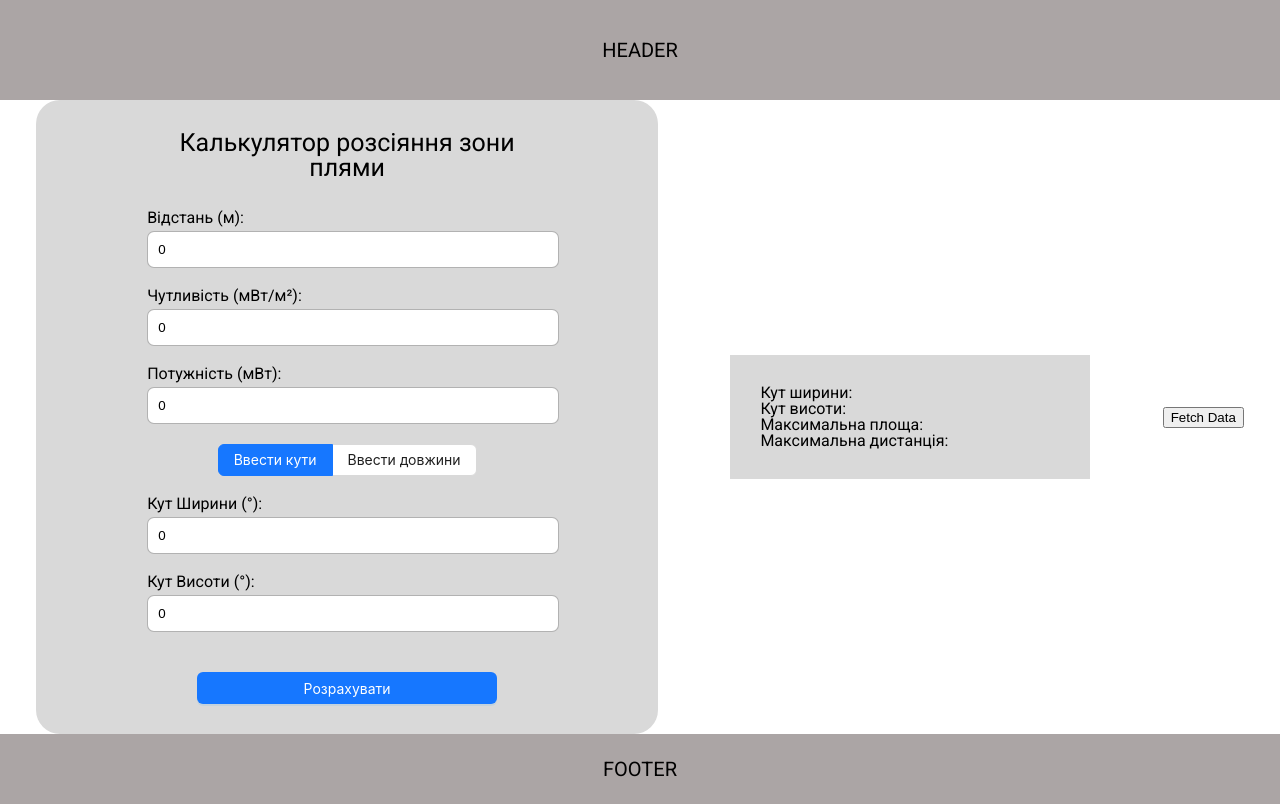
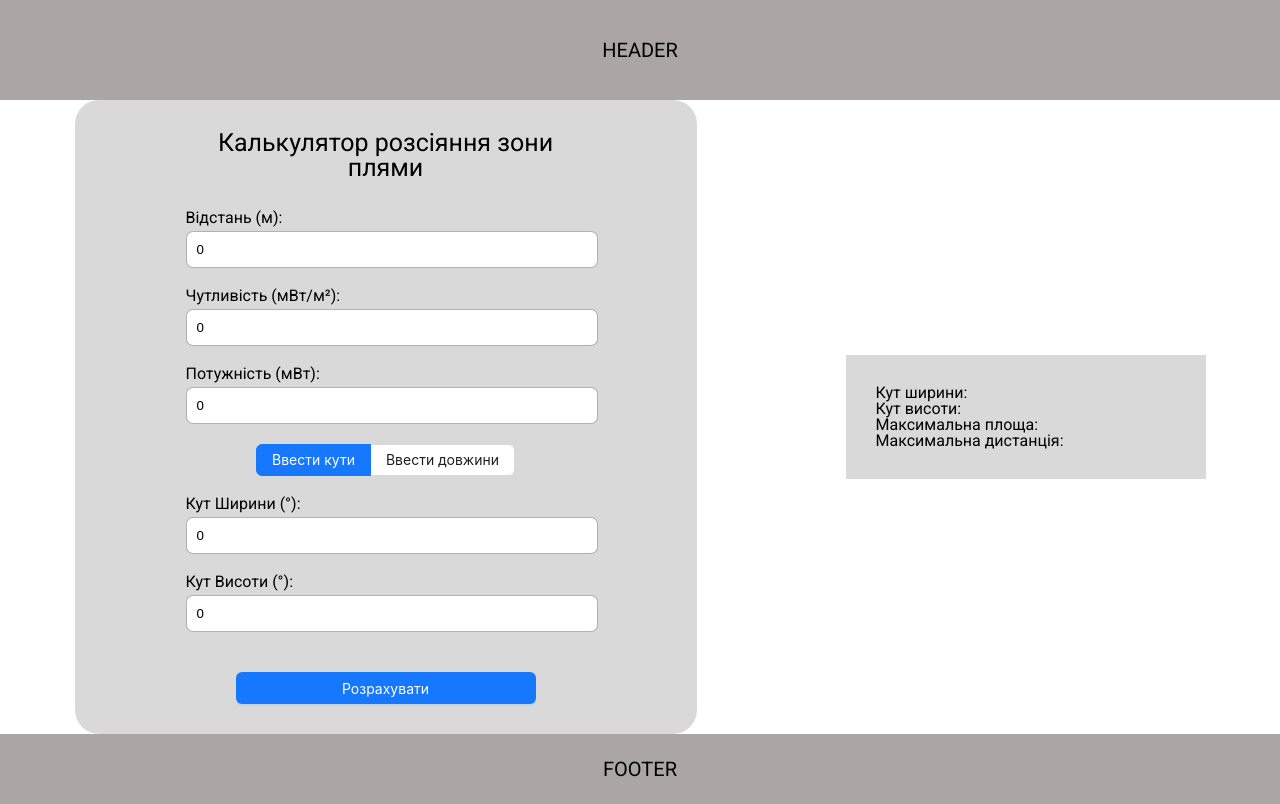
Before and after one commit to Skiftech-project/optiflow-frontend, a React (Vite) app: page / in a window 1280 px wide. Built offline with nearby package versions, Linux system fonts and the light colour scheme.

Commit message:
removed get method

```diff
--- a/src/components/app/App.jsx
+++ b/src/components/app/App.jsx
@@ -6,17 +6,12 @@ import OutputBlock from '../smart/OutputBlock/OutputBlock';
 import './App.css';
 
 const App = () => {
-    async function fetchData() {
-        const responce = await axios.get('http://127.0.0.1:5000/index');
-        console.log(responce);
-    }
     return (
         <>
             <Header />
             <main className="main">
                 <FirstModule />
                 <OutputBlock />
-                <button onClick={fetchData}>Fetch Data</button>
             </main>
             <Footer />
         </>
```
